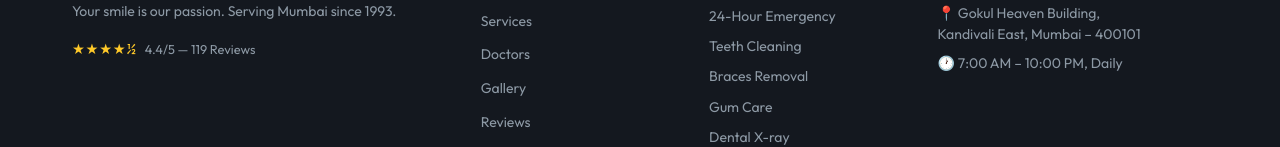
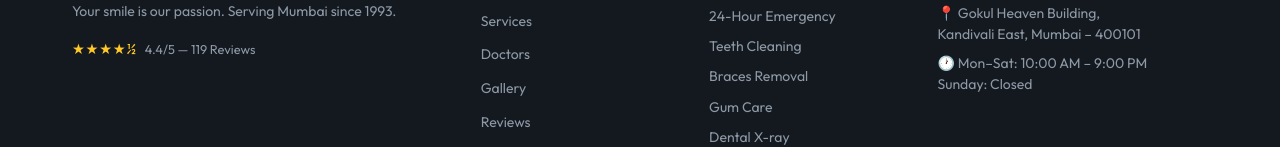
Before and after one commit to Shafaq22/london-dental-clinic, a plain HTML site: page index.html in a window 1280 px wide. Shown: the part 8805-8952 px from the top of the page. Drawn offline with nearby package versions, Linux system fonts and the light colour scheme; a web font is replaced by a local one.

Commit message:
Update footer hours to match new schedule (Mon-Sat 10am-9pm, Sun closed)

```diff
--- a/index.html
+++ b/index.html
@@ -795,7 +795,7 @@
         <h4>Contact</h4>
         <p>📞 <a href="tel:9819853854">98198 53854</a></p>
         <p>📍 Gokul Heaven Building,<br/>Kandivali East, Mumbai – 400101</p>
-        <p>🕐 7:00 AM – 10:00 PM, Daily</p>
+        <p>🕐 Mon–Sat: 10:00 AM – 9:00 PM<br/>Sunday: Closed</p>
       </div>
     </div>
     <div class="footer__bottom">
```
